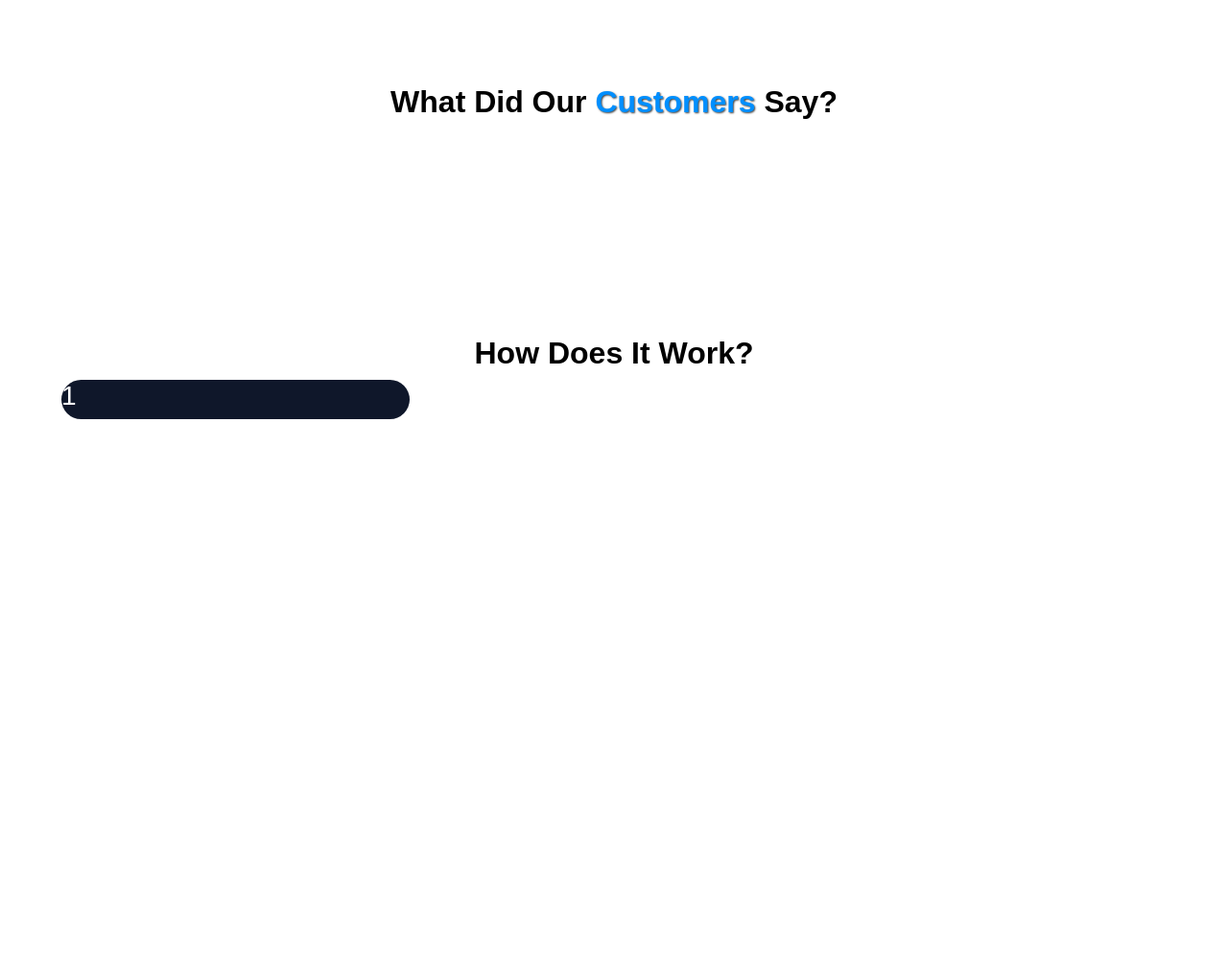
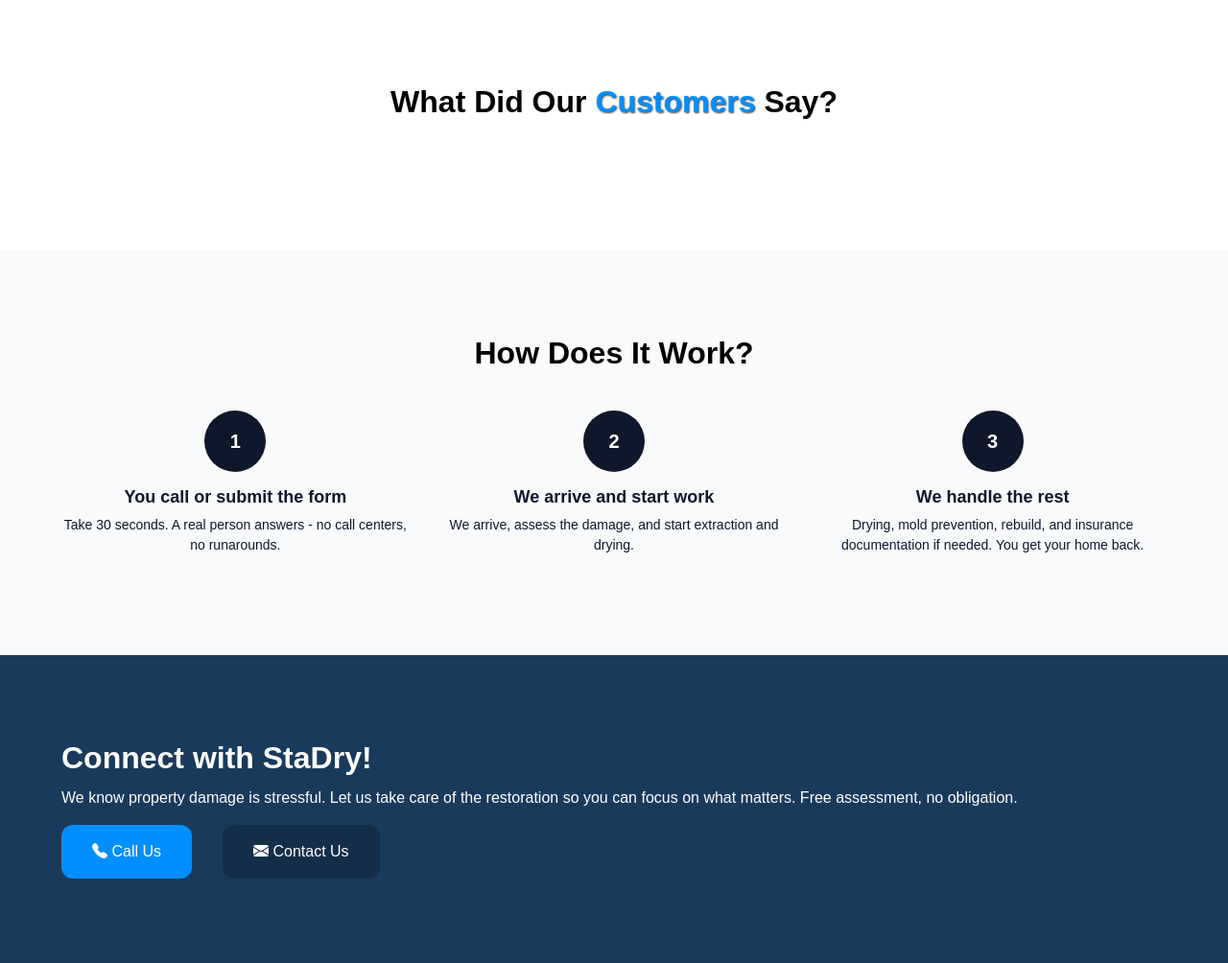
Before and after one commit to vanlandinghamanderson/Restoration-Company-Website, a Django app: page / in a window 1280 px wide. Shown: the part 1680-2684 px from the top of the page at 96% size. Before the commit the page ends 2117 px from the top, so only its background shows below. Run offline with Django 5.2, Linux system fonts and the light colour scheme; data that the repository does not hold is empty.

Commit message:
Step Process and Call To Action Section Added

```diff
--- a/static/core/css/styles.css
+++ b/static/core/css/styles.css
@@ -370,20 +370,85 @@ section {
 }
 
 /* ----- STEP PROCESS SECTION ----- */
-.step-process {
-    background-color: #fff;
-}
-
 .step-process-grid {
     display: grid;
     grid-template-columns: repeat(3, minmax(0, 1fr));
     gap: 2rem;
+    margin-top: 2.5rem;
 }
 
 .step-card {
+    text-align: center;
+}
+
+.circle-step {
     background-color: #0f172a;
-    border-radius: 9999px;
+    width: 4rem;
+    height: 4rem;
     color: white;
+    justify-content: center;
+    align-items: center;
+    text-align: center;
+    border-radius: 50%;
+    margin-left: auto;
+    margin-right: auto;
+    display: flex;
+    font-weight: 600;
+    font-size: 1.25rem;
+    margin-bottom: 1rem;
+}
+
+.step-title {
+    font-weight: 600;
+    margin-bottom: .5rem;
+    font-size: 1.125rem;
+}
+
+.step-subtitle {
+    font-size: .875rem;
+}
+
+/* ----- CALL TO ACTION BANNER ----- */
+.cta-banner {
+    background: rgba(26, 58, 92, 1);
+}
+
+.cta-banner h2 {
+    color: white;
+    text-align: left;
+}
+
+.cta-banner p {
+    color: white;
+    text-align: left;
+}
+
+.cta-buttons {
+    display: flex;
+    gap: 2rem;
+    flex-wrap: wrap;
+}
+
+.cta-phone, .cta-contact {
+    padding: 1rem 2rem;
+    border-radius: .75rem;
+}
+
+.cta-phone span, .cta-contact span {
+    color: white;
+}
+
+.cta-phone a, .cta-contact a {
+    text-decoration: none;
+    color: white;
+}
+
+.cta-phone {
+    background-color: #008FFF;
+}
+
+.cta-contact {
+    background-color: rgb(20 46 73);
 }
 
 /***** Mobile *****/
--- a/templates/core/index.html
+++ b/templates/core/index.html
@@ -112,10 +112,42 @@
         <h2 class="section-title">How Does It Work?</h2>
         <div class="step-process-grid">
             <div class="step-card">
-                <h3>1</h3>
+                <div class="circle-step">1</div>
+                <h3 class="step-title">You call or submit the form</h3>
+                <p class="step-subtitle">Take 30 seconds. A real person answers - no call centers, no runarounds.</p>
+            </div>
+            <div class="step-card">
+                <div class="circle-step">2</div>
+                <h3 class="step-title">We arrive and start work</h3>
+                <p class="step-subtitle">We arrive, assess the damage, and start extraction and drying.</p>
+            </div>
+            <div class="step-card">
+                <div class="circle-step">3</div>
+                <h3 class="step-title">We handle the rest</h3>
+                <p class="step-subtitle">Drying, mold prevention, rebuild, and insurance documentation if needed. You get your home back.</p>
             </div>
         </div>
     </div>
 </section>
 
+<!----- Call To Action Banner Section ----->
+<section class="cta-banner">
+    <div class="container">
+        <h2 class="section-title">Connect with StaDry!</h2>
+        <p class="section-subtitle">We know property damage is stressful. Let us take care of the restoration so you can focus on what matters. Free assessment, no obligation.</p>
+        <div class="cta-buttons">
+            <div class="cta-phone">
+                <span><i class="bi bi-telephone-fill"></i></span>
+                <a href="tel:{{ restoration_site_setting.phone_number }}">Call Us</a>
+            </div>
+            <div class="cta-contact">
+                <span><i class="bi bi-envelope-fill"></i></span>
+                <a href="#">Contact Us</a>
+            </div>
+        </div>
+    </div>
+</section>
+
+
+
 {% endblock %}
```
